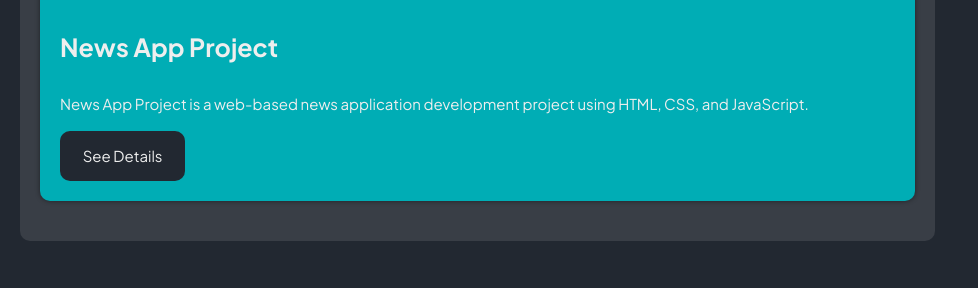
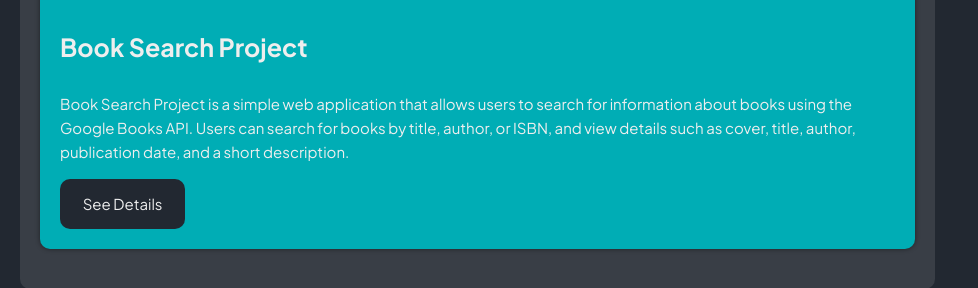
Before and after one commit to Bama2262/Portfolio-Project, a plain HTML site: page index.html in a window 1280 px wide. Shown: the part 3166-3454 px from the top of the page, without its empty margins (0-978 px from the left). Drawn offline with nearby package versions, Linux system fonts and the light colour scheme.

Commit message:
Portfolio Project

```diff
--- a/index.html
+++ b/index.html
@@ -79,13 +79,13 @@
                     </div>
                 </section>
                 <section class="project-container">
-                    <img src="Assets/Images/project-3.png" alt="news-app-project">
+                    <img src="Assets/Images/project-3.png" alt="book-search-project">
                     <div class="project-text">
-                        <h3>News App Project</h3>
+                        <h3>Book Search Project</h3>
                         <p>
-                            News App Project is a web-based news application development project using HTML, CSS, and JavaScript.
+                            Book Search Project is a simple web application that allows users to search for information about books using the Google Books API. Users can search for books by title, author, or ISBN, and view details such as cover, title, author, publication date, and a short description.
                         </p>
-                        <a href="https://github.com/Bama2262/News-App-Project" target="_blank" class="btn-project">See Details</a>
+                        <a href="https://github.com/Bama2262/Book-Search-Project" target="_blank" class="btn-project">See Details</a>
                     </div>
                 </section>
             </article>
```
Also changed, not shown: Assets/Images/project-3.png.
